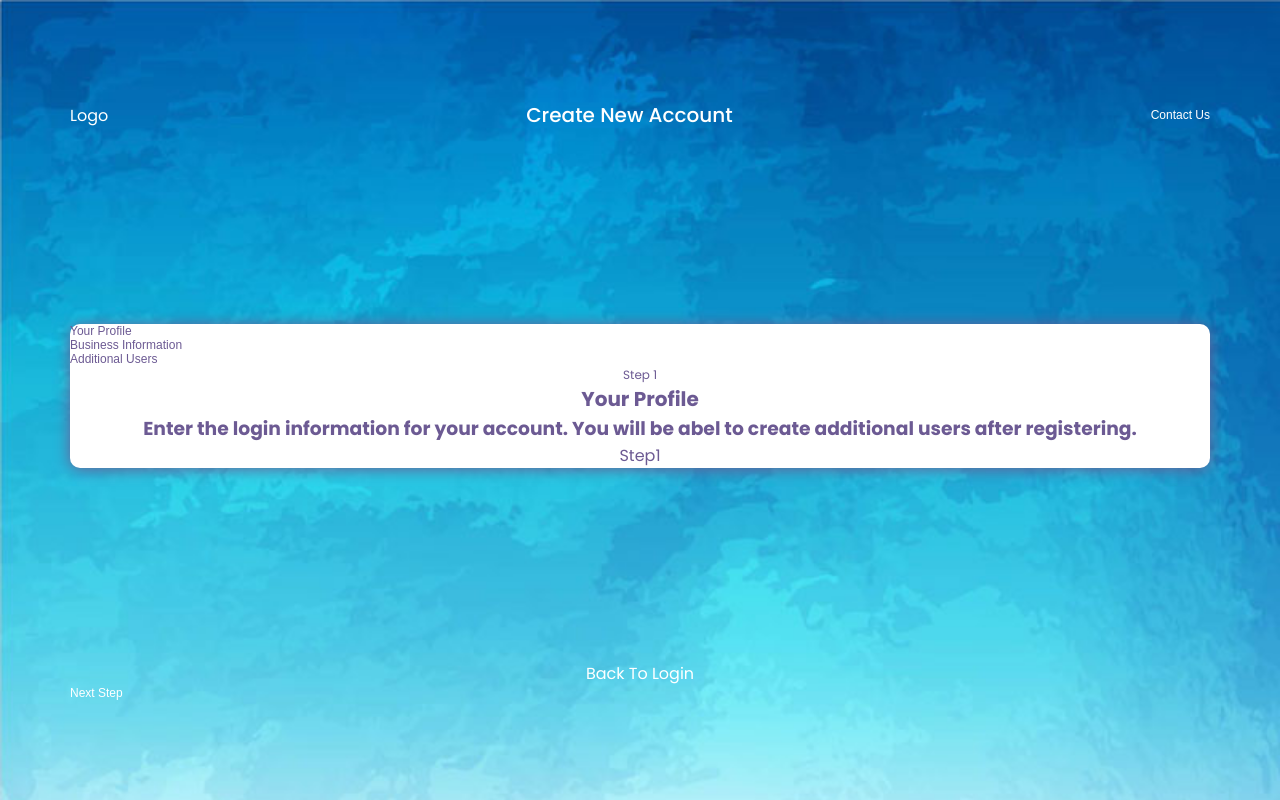
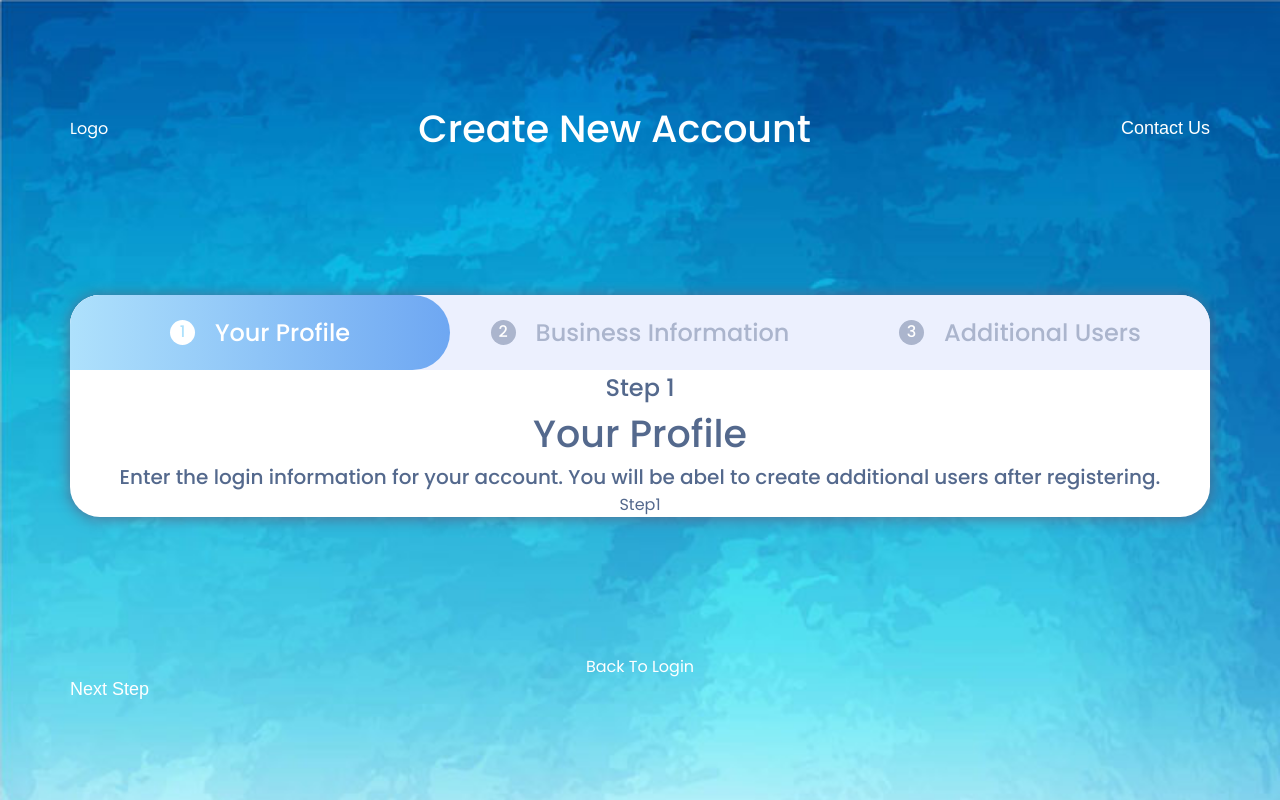
Before and after one commit to the-prince237/task-2-registration-wizard, a React (Create React App) app: page / in a window 1280 px wide. Built offline with nearby package versions, Linux system fonts and the light colour scheme.

Commit message:
designing form top nav

```diff
--- a/src/containers/Form/index.jsx
+++ b/src/containers/Form/index.jsx
@@ -8,17 +8,22 @@ import steps from '../../datas/steps'
 import './style.css'
 
 const Form = () => {
-  const { goToStep } = useContext(FormContext)
+  const { goToStep, currentStep } = useContext(FormContext)
 
   return (
     <div className='section form-wrapper'>
       <nav>
         {steps.map(({ name, label }, index) => (
           <div
+            onClick={() => goToStep(index)}
             key={`${name}-${index}`}
+            className={`form-wrapper--nav-step ${currentStep === index && "form-wrapper--nav-step__current"}`}
           >
-            <div></div>
-            <button onClick={() => goToStep(index)}> {label}</button>
+            <div className='currStep-bg'></div>
+            <div className="form-wrapper--nav-step--content">
+              <div className='currStep-number'>{index+1}</div>
+              <h2> {label}</h2>
+            </div>
           </div>
         ))}
       </nav>
--- a/src/containers/Form/style.css
+++ b/src/containers/Form/style.css
@@ -1,6 +1,77 @@
 .form-wrapper{
   background-color: white;
   color: var(--color-gray1);
-  border-radius: 10px;
+  border-radius: 30px;
   box-shadow: 0 1px 15px var(--color-gray1);
 }
+
+.form-wrapper nav{
+  display: flex;
+  width: 100%;
+  justify-content: center;
+  background-color: var(--color-gray3);
+  border-radius: 30px 30px 0 0;
+  overflow: hidden;
+  color: var(--color-gray2)
+}
+
+.form-wrapper .form-wrapper--nav-step{
+  flex: 1;
+  cursor: pointer;
+  position: relative;
+}
+
+.form-wrapper--nav-step .currStep-bg{
+  background: linear-gradient(-90deg, var(--color-primary), var(--color-secondary));
+  width: 100%;
+  height: 100%;
+  position: absolute;
+  border-radius: 100px;
+  transform: scale(0);
+  opacity: 0;
+}
+
+.form-wrapper--nav-step__current .currStep-bg{
+  transform: scale(1);
+  opacity: 1;
+}
+
+.form-wrapper--nav-step:first-child .currStep-bg{
+  border-radius: 0 100px 100px 0;
+}
+
+.form-wrapper--nav-step:last-child .currStep-bg {
+  border-radius: 100px 0 0 100px;
+}
+
+.form-wrapper .form-wrapper--nav-step--content{
+  display: flex;
+  align-items: center;
+  justify-content: center;
+  padding: 20px;
+  position: relative;
+  gap: 20px;
+}
+
+.form-wrapper .form-wrapper--nav-step--content .currStep-number{
+  width: 25px;
+  height: 25px;
+  line-height: 0;
+  color: white;
+  font-weight: 500;
+  font-size: 16px;
+  background-color: var(--color-gray2);
+  border-radius: 50%;
+  display: flex;
+  align-items: center;
+  justify-content: center;
+}
+
+.form-wrapper .form-wrapper--nav-step__current .currStep-number{
+  background-color: white;
+  color: var(--color-secondary)
+}
+
+.form-wrapper--nav-step__current .form-wrapper--nav-step--content{
+  color: white;
+}
--- a/src/containers/Header/style.css
+++ b/src/containers/Header/style.css
@@ -3,7 +3,3 @@ header{
   justify-content: space-between;
   align-items: center;
 }
-
-header h1{
-  font-weight: 500;
-}
--- a/src/containers/Step/index.jsx
+++ b/src/containers/Step/index.jsx
@@ -15,7 +15,7 @@ const Step = () => {
   return (
     <div className='step'>
       <div className="step--header">
-        <p>Step {currentStep + 1}</p>
+        <h2>Step {currentStep + 1}</h2>
         <h1>{steps[currentStep].title}</h1>
         <h3>{steps[currentStep].description}</h3>
       </div>
--- a/src/index.css
+++ b/src/index.css
@@ -6,8 +6,8 @@
   --color-secondary: #aee1fc;
   --color-purple1: #747eea;
   --color-purple2: #8c91db;
-  --color-gray1: #6c5a93;
-  --color-gray2: #bec8e8;
+  --color-gray1: #54698d;
+  --color-gray2: #abb5cd;
   --color-gray3: #ecf0fe;
 }
 
@@ -72,40 +72,28 @@ img{
 }
 
 h1{
-  font-size: 20px;
+  font-size: 38px;
+  font-weight: 500;
 }
 
 h2{
-  font-size: 14px;
-  font-weight: 400;
+  font-size: 24px;
+  font-weight: 500;
+}
+
+h3{
+  font-size: 20px;
+  font-weight: 500;
 }
 
 p, button{
-  font-size: 12px;
+  font-size: 18px;
 }
 
 @media screen and (max-width: 800px) {
-  h1{
-    font-size: 16px;
-  }
 
-  h2{
-    font-size: 13px;
-    font-weight: 400;
-  }
 }
 
 @media screen and (max-width: 600px) {
-  h1{
-    font-size: 14px;
-  }
 
-  h2{
-    font-size: 12px;
-    font-weight: 400;
-  }
-
-  p, button{
-    font-size: 10px;
-  }
 }
```
